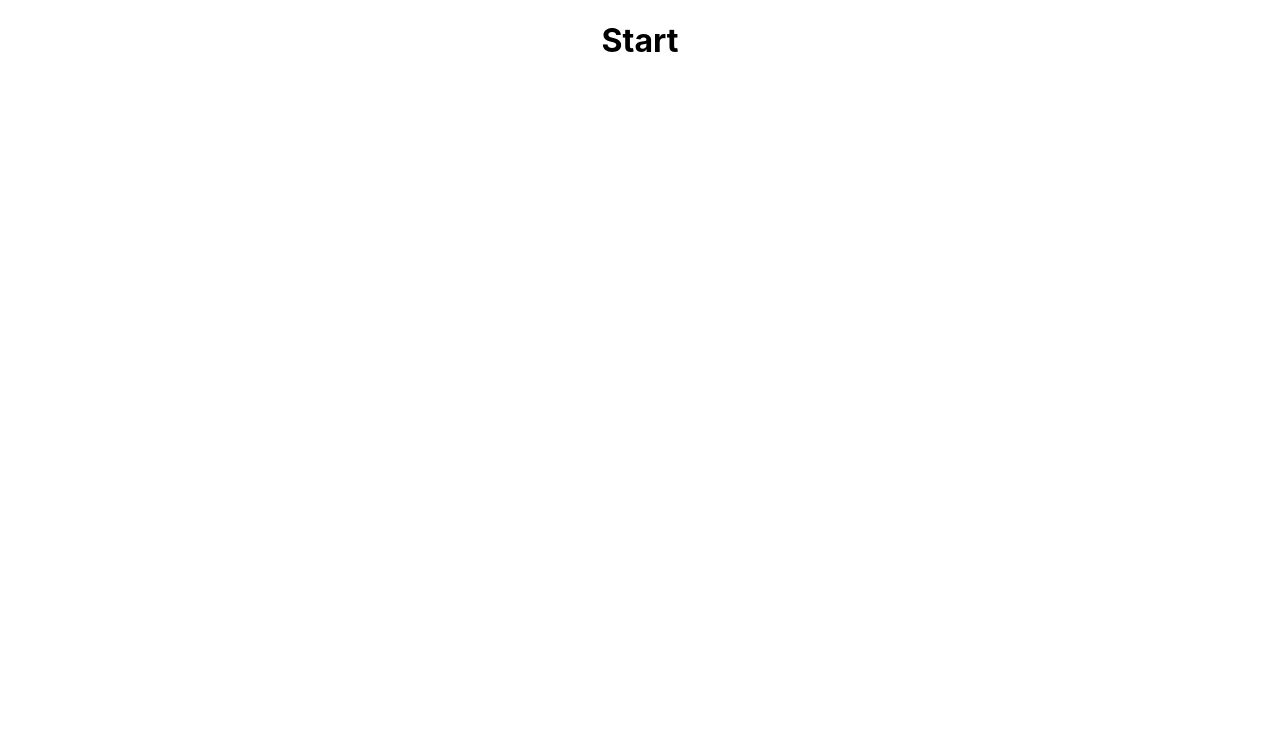
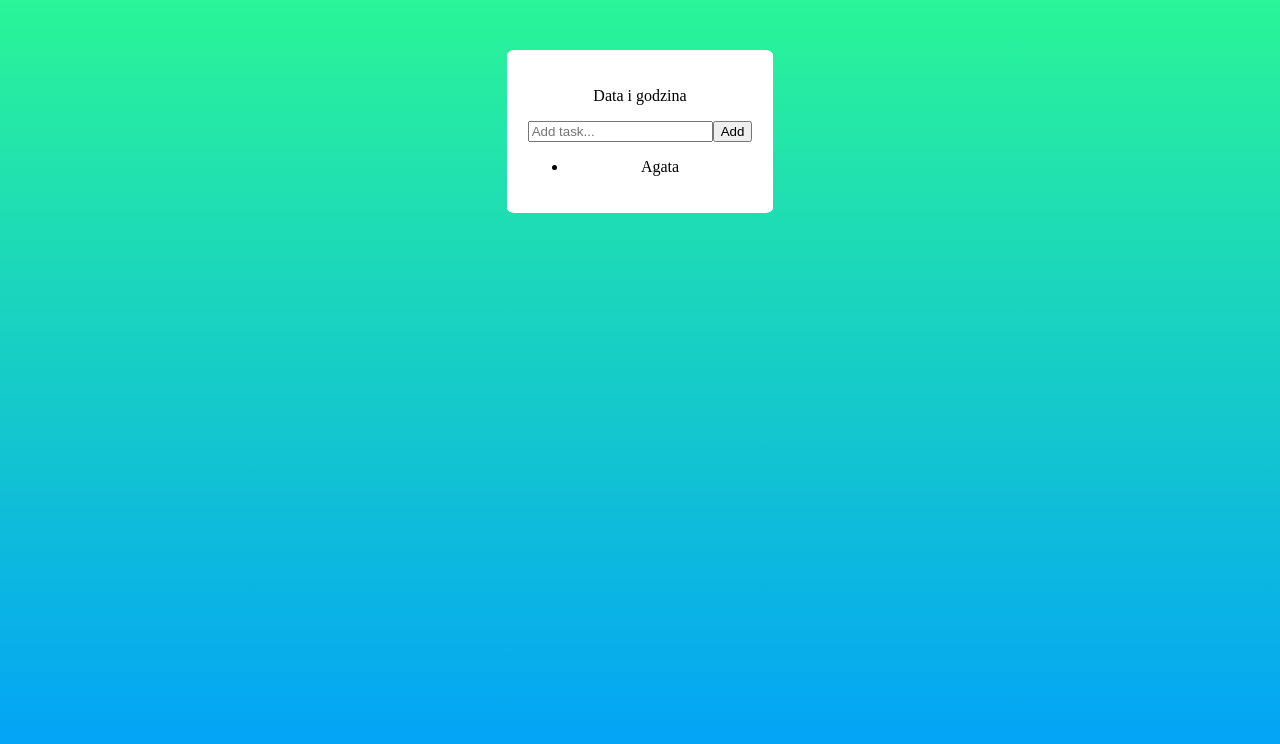
Before and after one commit to AgataJalo/To-Do-React-App, a React (Create React App) app: page / in a window 1280 px wide. Shown: the top 744 px of the page. Built offline with nearby package versions, Linux system fonts and the light colour scheme.

Commit message:
first html/css added

```diff
--- a/src/components/App/App.css
+++ b/src/components/App/App.css
@@ -1,3 +1,9 @@
-.App {
+.app {
+  box-sizing: border-box;
+  margin: 50px;
+  padding: 20px;
   text-align: center;
+  border: 1px solid white;
+  border-radius: 3%;
+  background-color: white;
 }
--- a/src/components/App/App.js
+++ b/src/components/App/App.js
@@ -1,13 +1,40 @@
 import React, { Component } from 'react';
 import './App.css';
 
+class App extends Component{
+    constructor(props){
+      super(props);
+      this.state={
+        newTask: '',
+        list:[]
+      }
+    }
+
+  //   addTask(){
+  //   const listElement = document.createElement('li');
+  //   const inputValue = document.getElementsByClassName('main-input').value;
+  //   const text = document.createTextNode(inputValue);
+  //   listElement.appendChild(text);
+  // }
 
 
-class App extends Component{
   render(){
     return(
-    <div className="App">
-      <h1>Start</h1>
+    <div className="app">
+      <div className="calendar">
+        <p>Data i godzina</p>
+      </div>
+
+      <div className="addTask">
+        <input className="main-input" type="text" placeholder="Add task..." /*value={this.state.newTask} onChange={this.addTask()}*/></input>
+        <button /*onClick={}*/>Add</button>
+      </div>
+
+      <div className="list">
+        <ul>
+          <li>Agata</li>
+        </ul>
+      </div>
     </div>
     )
   }
--- a/src/index.css
+++ b/src/index.css
@@ -1,10 +1,11 @@
 body {
-  margin: 0;
-  font-family: -apple-system, BlinkMacSystemFont, 'Segoe UI', 'Roboto', 'Oxygen',
-    'Ubuntu', 'Cantarell', 'Fira Sans', 'Droid Sans', 'Helvetica Neue',
-    sans-serif;
-  -webkit-font-smoothing: antialiased;
-  -moz-osx-font-smoothing: grayscale;
+  margin: 0 auto;
+  padding: 0;
+  display:flex;
+  flex-direction: column;
+  align-items: center;
+  background-image:linear-gradient(180deg, #2af598 0%, #009efd 100%);
+  height:100vh;
 }
 
 code {
```
